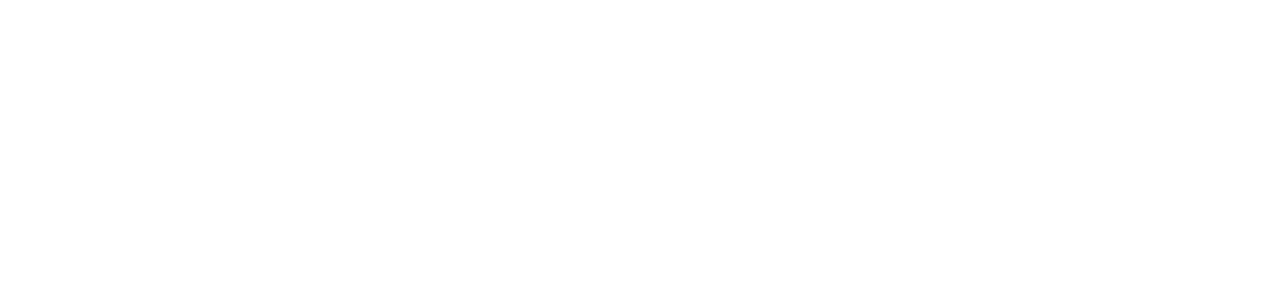
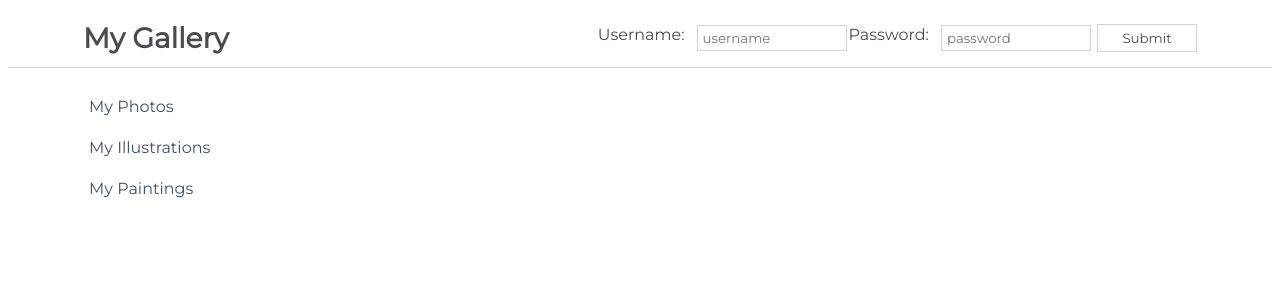
Before and after one commit to bravoalpha79/react_gallery_challenge, a React (Create React App) app in the folder my-app/: page / in a window 1280 px wide. Shown: the top 300 px of the page. Built offline with nearby package versions, Linux system fonts and the light colour scheme.

Commit message:
complete Handling Events Challenge

```diff
--- a/my-app/src/App.js
+++ b/my-app/src/App.js
@@ -1,9 +1,13 @@
 import css from './App.module.css';
+import Sidebar from './components/Sidebar'
+// import NavBarSimple from "./components/NavBarSimple";
+import NavBarForm from "./components/NavBarForm";
 
 function App() {
   return (
     <div className={css.App}>
-      {/* Add your components here */}
+      <Sidebar />
+      <NavBarForm />
     </div>
   );
 }
--- /dev/null
+++ b/my-app/src/components/NavBarChild.js
@@ -0,0 +1,19 @@
+import React from 'react';
+
+function NavBarChild(props) {
+    return (
+            props.isLoggedIn ?
+            <button onClick={() => this.handleClick()}>Login</button>
+            :
+            <form>
+                <label htmlFor="username">Username:</label>
+                <input placeholder='username' />
+
+                <label htmlFor="password">Password:</label>
+                <input placeholder='password'/>
+                <button onClick={() => this.handleClick()}>Submit</button>
+            </form>
+    )
+}
+
+export default NavBarChild;
--- /dev/null
+++ b/my-app/src/components/NavBarForm.js
@@ -0,0 +1,36 @@
+import React, { Component } from 'react';
+import css from "./css/NavBarForm.module.css";
+import NavBarChild from './NavBarChild';
+
+
+export class NavBarForm extends Component {
+    constructor(props) {
+        super(props)
+
+        this.state = {
+             isLoggedIn: false,
+        }
+    }
+
+    handleClick = () => {
+        this.setState((prevState) => ({
+            isLoggedIn: prevState.isLoggedIn ? false: true,
+        }))
+    }
+
+    render() {
+        return (
+            <div className={css.NavBar}>
+                <h1>My Gallery</h1>
+
+                < NavBarChild
+                isLoggedIn={this.state.isLoggedIn}
+                handleClick={this.handleClick}
+                />
+
+            </div>
+        )
+    }
+}
+
+export default NavBarForm;
--- /dev/null
+++ b/my-app/src/components/NavBarSimple.js
@@ -0,0 +1,36 @@
+import React from "react";
+import css from "./css/NavBarSimple.module.css"
+
+
+class NavBarSimple extends React.Component {
+
+    constructor(props){
+        super(props);
+        this.state = {
+            message: "Hello, guest!",
+            buttonText: "log in",
+        }
+    }
+
+    handleClick(){
+        this.setState((prevState) => {
+            return {
+                message: prevState.message === "Hello, guest!" ? "Welcome back, user!" : "Hello, guest!",
+                buttonText: prevState.buttonText === "log in" ? "log out" : "log in"
+            }
+        })
+    }
+
+    render() {
+        return (
+            <div className={css.NavBar}>
+                <h1>My Gallery</h1>
+                <span>{this.state.message}</span>
+                <button onClick={() => this.handleClick()}>{this.state.buttonText}</button>
+            </div>
+        )
+    }
+
+}
+
+export default NavBarSimple;
--- a/my-app/src/components/Sidebar.js
+++ b/my-app/src/components/Sidebar.js
@@ -0,0 +1,14 @@
+import React from "react";
+import css from "./css/Sidebar.module.css";
+
+const Sidebar = () => {
+    return(
+        <div className={css.sidebar}>
+            <a>My Photos</a>
+            <a>My Illustrations</a>
+            <a>My Paintings</a>
+        </div>
+    )
+}
+
+export default Sidebar;
```
Also changed, not shown: 1 other file (tests, documents, lock files or other folders).
